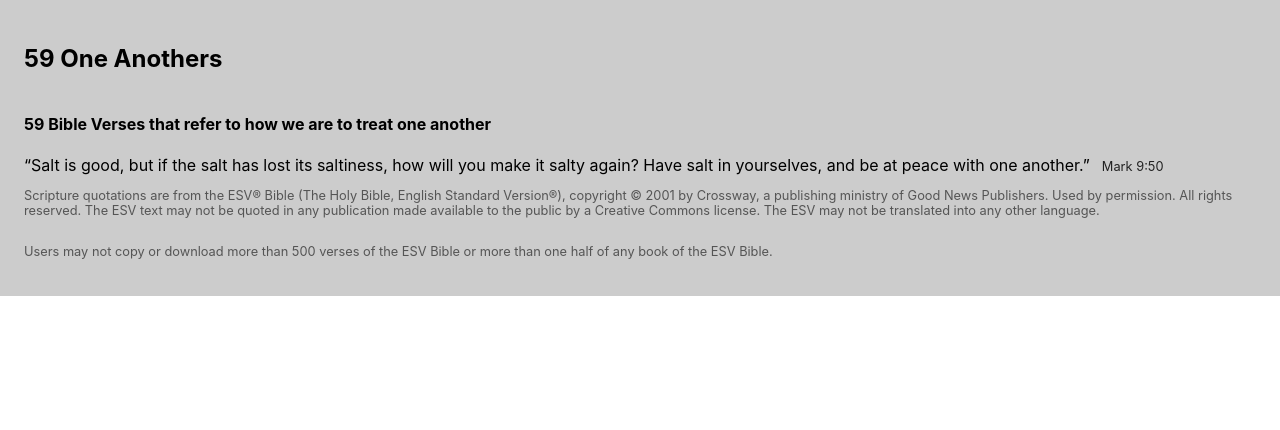
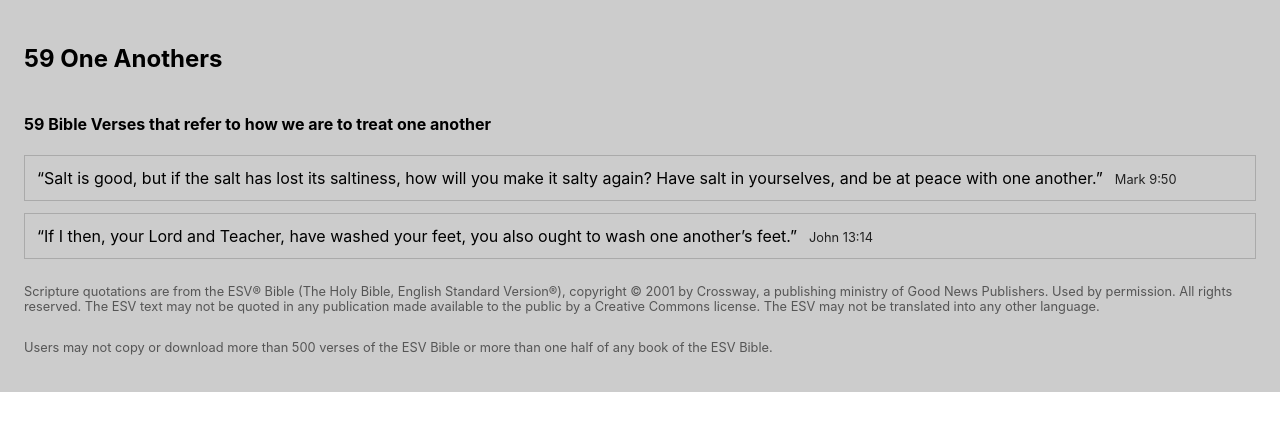
Before and after one commit to mattam/59oneanothers, a React (Create React App) app: page / in a window 1280 px wide. Shown: the top 430 px of the page. Built offline with nearby package versions, Linux system fonts and the light colour scheme.

Commit message:
Adjusting code to dynamically pull the verses from the verses.json file

```diff
--- a/src/App.css
+++ b/src/App.css
@@ -3,6 +3,12 @@
   display: flex;
   flex-direction: column;
   padding: 24px;
+}
+
+.verseObj {
+  border: 1px solid #aaa;
+  padding: 12px;
+  margin-bottom: 12px;
 }
 
 .verses {
--- a/src/App.js
+++ b/src/App.js
@@ -1,5 +1,18 @@
 import React from 'react';
 import "./App.css";
+
+import verses from './data/verses.json';
+
+const renderVerses = () => {
+  return verses.map(
+      (verseObj, index) =>
+        <div className="verseObj" key={index}>
+          <span className="verses">&ldquo;{verseObj.verses}&rdquo;</span>
+          <span className="reference">{verseObj.reference}</span>
+        </div>
+    );
+}
+
 
 function App() {
   return (
@@ -7,10 +20,7 @@ function App() {
       <h2>59 One Anothers</h2>
       <h4>59 Bible Verses that refer to how we are to treat one another</h4>
 
-      <div>
-        <span className="verses">&ldquo;Salt is good, but if the salt has lost its saltiness, how will you make it salty again? Have salt in yourselves, and be at peace with one another.&rdquo;</span>
-        <span className="reference">Mark 9:50</span>
-      </div>
+      {renderVerses()}
 
       <footer>
         <p>Scripture quotations are from the ESV® Bible (The Holy Bible, English Standard Version®), copyright © 2001 by Crossway, a publishing ministry of Good News Publishers. Used by permission. All rights reserved. The ESV text may not be quoted in any publication made available to the public by a Creative Commons license. The ESV may not be translated into any other language.</p>
--- /dev/null
+++ b/src/data/verses.json
@@ -0,0 +1,10 @@
+[
+    {
+        "verses": "Salt is good, but if the salt has lost its saltiness, how will you make it salty again? Have salt in yourselves, and be at peace with one another.",
+        "reference": "Mark 9:50"
+    },
+    {
+        "verses": "If I then, your Lord and Teacher, have washed your feet, you also ought to wash one another’s feet.",
+        "reference": "John 13:14"
+    }
+]
```
